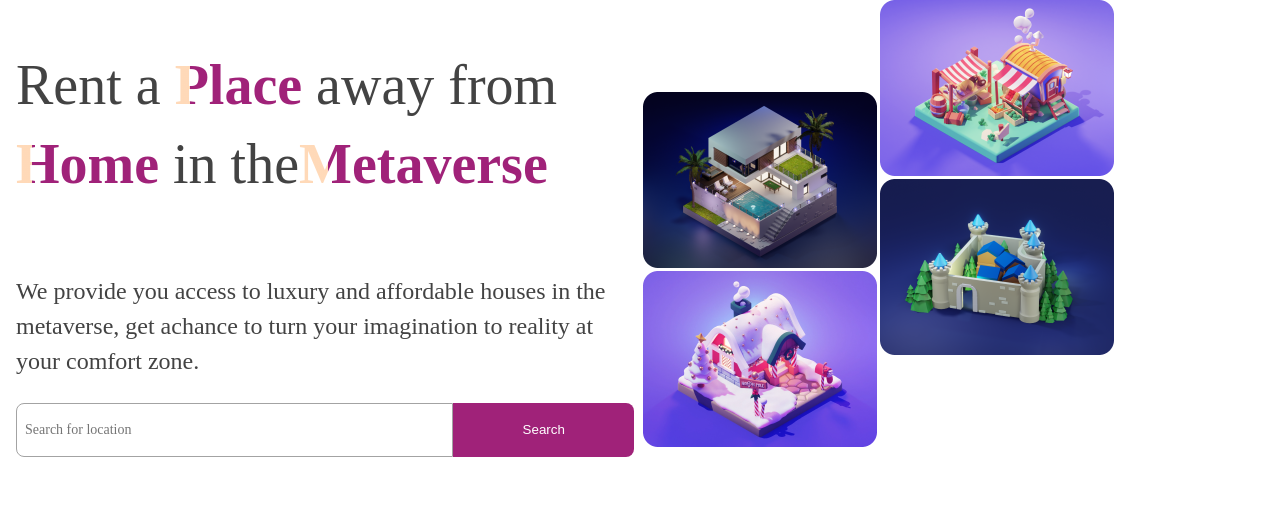
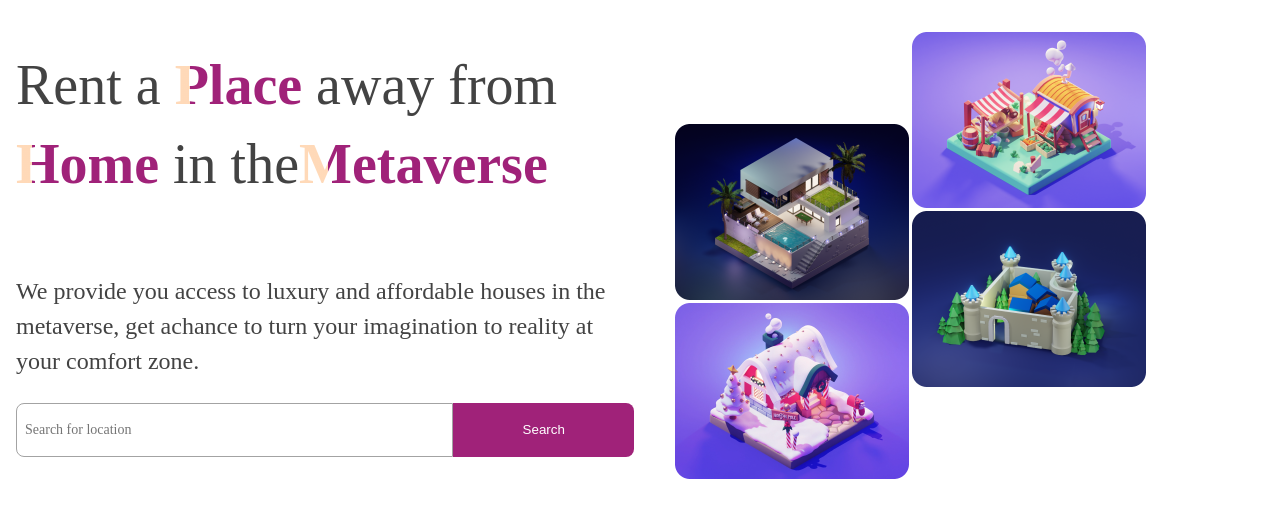
Before and after one commit to Emmanuel-Ibekwe/hng-metabnb-task, a React (Create React App) app: page / in a window 1280 px wide. Shown: the top 518 px of the page. Built offline with nearby package versions, Linux system fonts and the light colour scheme; a web font is replaced by a local one.

Commit message:
style: Add some styles

```diff
--- a/src/components/MainContent/MainContent.module.css
+++ b/src/components/MainContent/MainContent.module.css
@@ -90,7 +90,7 @@
   padding: 0;
   position: relative;
   width: 476px;
-  margin-right: 4rem;
+  margin: 2rem 3rem 0 2rem;
 }
 
 .img-box,
```
